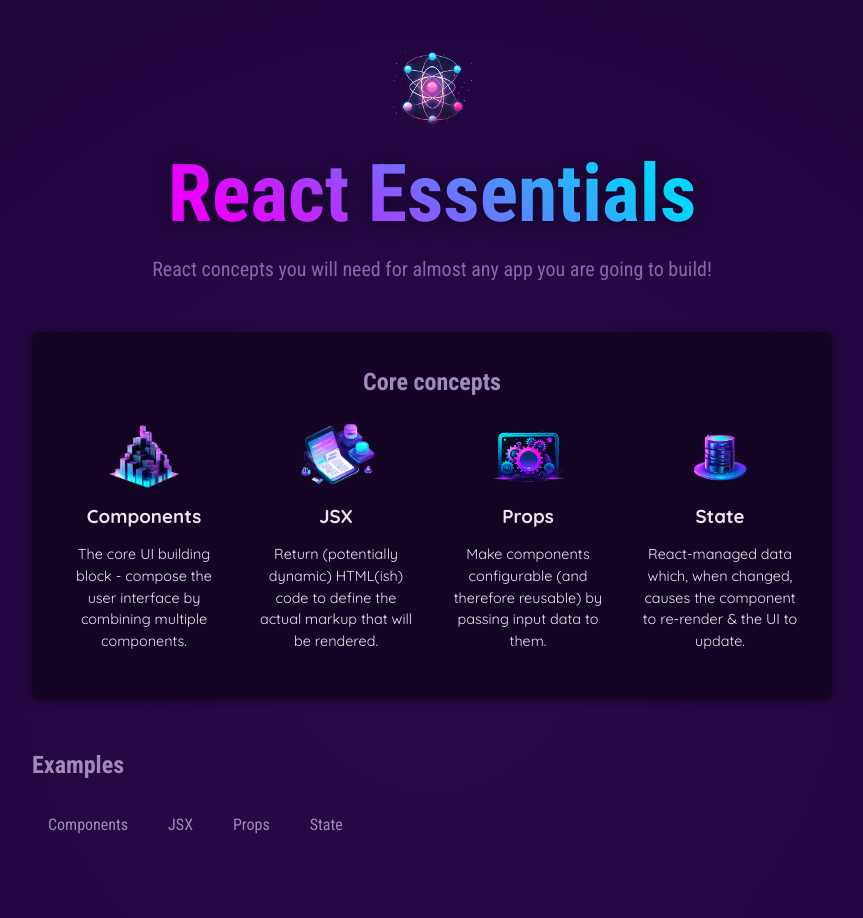
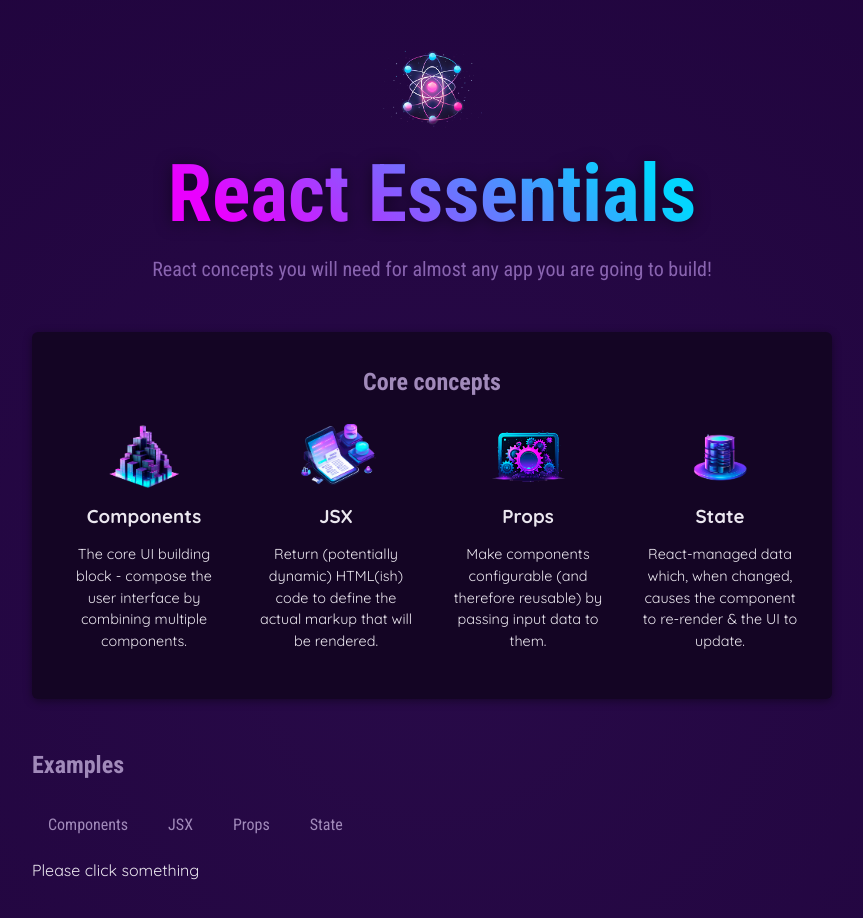
Before and after one commit to StingerSan/React-starting-project, a React (Vite) app: page / in a window 1280 px wide. Shown: the top 918 px of the page, without its empty margins (208-1071 px from the left). Built offline with nearby package versions, Linux system fonts and the light colour scheme.

Commit message:
Added useState to update tab content

```diff
--- a/src/App.jsx
+++ b/src/App.jsx
@@ -1,12 +1,15 @@
+import { useState } from "react";
 import { Header } from "./components/Header/Header.jsx";
 import { CORE_CONCEPTS } from "./data.js";
 import { CoreConcept } from "./components/CoreConcept.jsx";
 import TabButton from "./components/TabButton.jsx";
 
 function App() {
+  const [selectedTopic, setSelectedTopic] = useState("Please click something");
+
   function handleSelect(selectedButton) {
     // selectedButton => 'components' , 'jsx', 'props', 'state';
-    console.log(selectedButton);
+    setSelectedTopic(selectedButton);
   }
   return (
     <div>
@@ -35,6 +38,7 @@ function App() {
             <TabButton onSelect={() => handleSelect("props")}>Props</TabButton>
             <TabButton onSelect={() => handleSelect("state")}>State</TabButton>
           </menu>
+          {selectedTopic}
         </section>
       </main>
     </div>
```
